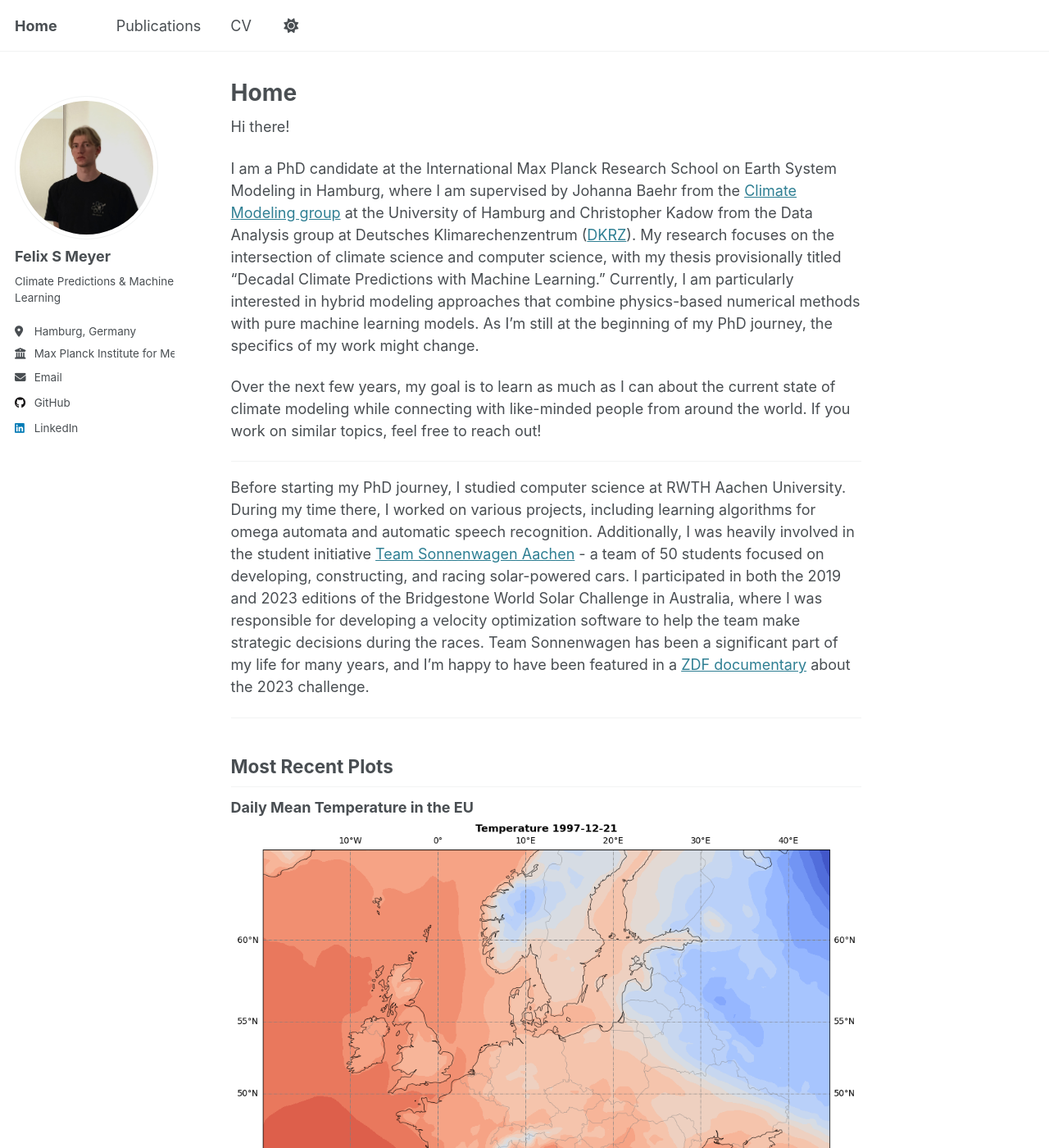
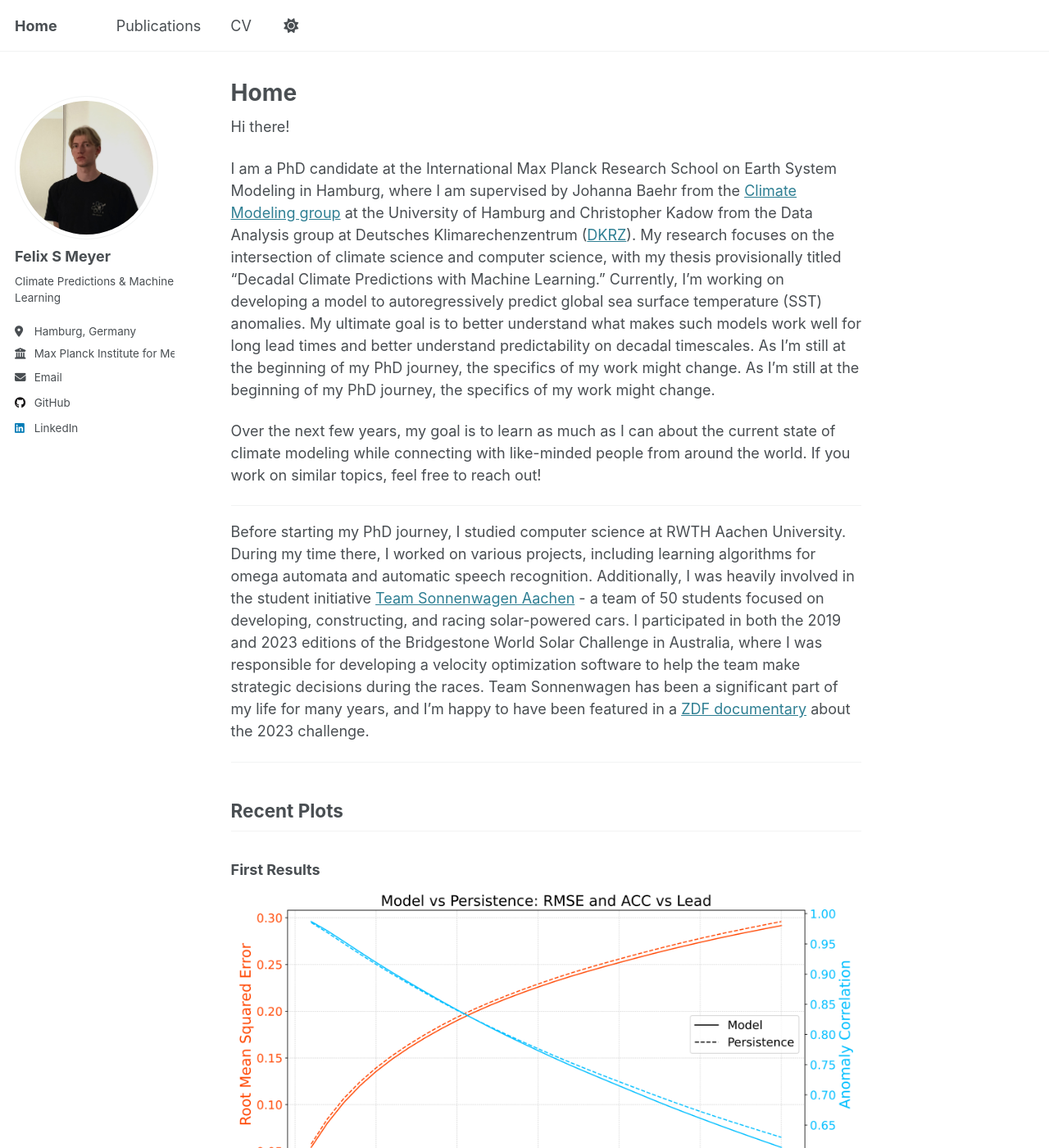
Before and after one commit to fesemeyer/fesemeyer.github.io, a Jekyll site: the page built from _pages/about.md, in a window 1280 px wide and 1400 px high. Shown: the whole window at 82% size. Built offline with Jekyll 4.4.1, drawn with Linux system fonts in a browser that asks for light colours; some of the changed text lies outside the part shown.

Commit message:
update text and plots

```diff
--- a/_pages/about.md
+++ b/_pages/about.md
@@ -9,7 +9,7 @@ redirect_from:
 
 Hi there!
 
-I am a PhD candidate at the International Max Planck Research School on Earth System Modeling in Hamburg, where I am supervised by Johanna Baehr from the [Climate Modeling group](https://www.ifm.uni-hamburg.de/en/workareas/climatemodelling.html) at the University of Hamburg and Christopher Kadow from the Data Analysis group at Deutsches Klimarechenzentrum ([DKRZ](https://www.dkrz.de/en)). My research focuses on the intersection of climate science and computer science, with my thesis provisionally titled "Decadal Climate Predictions with Machine Learning." Currently, I am particularly interested in hybrid modeling approaches that combine physics-based numerical methods with pure machine learning models. As I’m still at the beginning of my PhD journey, the specifics of my work might change.
+I am a PhD candidate at the International Max Planck Research School on Earth System Modeling in Hamburg, where I am supervised by Johanna Baehr from the [Climate Modeling group](https://www.ifm.uni-hamburg.de/en/workareas/climatemodelling.html) at the University of Hamburg and Christopher Kadow from the Data Analysis group at Deutsches Klimarechenzentrum ([DKRZ](https://www.dkrz.de/en)). My research focuses on the intersection of climate science and computer science, with my thesis provisionally titled "Decadal Climate Predictions with Machine Learning." Currently, I'm working on developing a model to autoregressively predict global sea surface temperature (SST) anomalies. My ultimate goal is to better understand what makes such models work well for long lead times and better understand predictability on decadal timescales. As I’m still at the beginning of my PhD journey, the specifics of my work might change. As I’m still at the beginning of my PhD journey, the specifics of my work might change.
 
 Over the next few years, my goal is to learn as much as I can about the current state of climate modeling while connecting with like-minded people from around the world. If you work on similar topics, feel free to reach out!
 
@@ -17,8 +17,8 @@ Over the next few years, my goal is to learn as much as I can about the current
 Before starting my PhD journey, I studied computer science at RWTH Aachen University. During my time there, I worked on various projects, including learning algorithms for omega automata and automatic speech recognition. Additionally, I was heavily involved in the student initiative [Team Sonnenwagen Aachen](https://www.sonnenwagen.org/) - a team of 50 students focused on developing, constructing, and racing solar-powered cars. I participated in both the 2019 and 2023 editions of the Bridgestone World Solar Challenge in Australia, where I was responsible for developing a velocity optimization software to help the team make strategic decisions during the races. Team Sonnenwagen has been a significant part of my life for many years, and I’m happy to have been featured in a [ZDF documentary](https://www.youtube.com/watch?v=5HCbwgGbqy4) about the 2023 challenge.
 
 ---
-## Most Recent Plots
-**Daily Mean Temperature in the EU**
-![Daily Mean Temperatures EU](/images/temperature_daily_mean.png)
-**RMSE Spread per Member Compared to ERA5**
-![Ensemble Summer Mean Climatology by Lead Year](/images/Ensemble_RMSE.png)
+## Recent Plots
+### First Results
+![first results](/images/model_vs_persistence.png)
+### SST Climatology from MPI-ESM-LR piControl
+![SST Climatology](/images/Ensemble_RMSE.png)
```
Also changed, not shown: images/model_vs_persistence.png (added), 1 other file.
